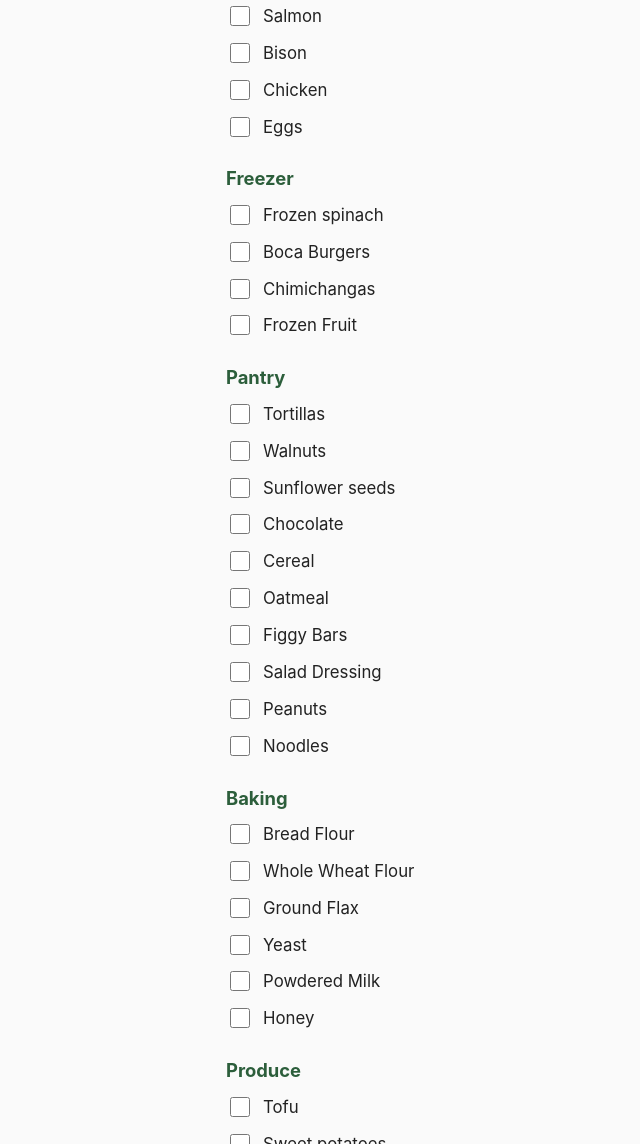
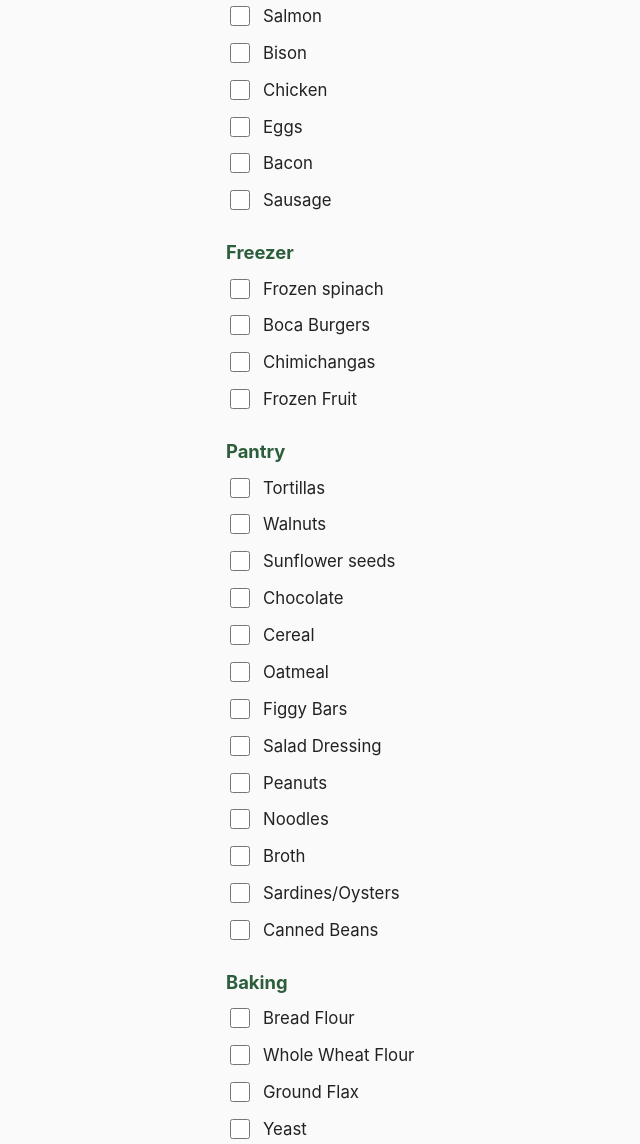
Before and after one commit to real-numbers/My-Recipes, a plain HTML site: page groceries.html in a window 1280 px wide. Shown: the part 580-1724 px from the top of the page, without its empty margins (114-754 px from the left). Drawn offline with Linux system fonts and the light colour scheme.

Commit message:
Update groceries.html

```diff
--- a/groceries.html
+++ b/groceries.html
@@ -75,6 +75,8 @@
     <li><label><input type="checkbox"><span>Bison</span></label></li>
     <li><label><input type="checkbox"><span>Chicken</span></label></li>
 	<li><label><input type="checkbox"><span>Eggs</span></label></li>
+	<li><label><input type="checkbox"><span>Bacon</span></label></li>
+	<li><label><input type="checkbox"><span>Sausage</span></label></li>
   </ul>
 
 <h2>Freezer</h2>
@@ -97,6 +99,9 @@
 	<li><label><input type="checkbox"><span>Salad Dressing</span></label></li>
 	<li><label><input type="checkbox"><span>Peanuts</span></label></li>
 	<li><label><input type="checkbox"><span>Noodles</span></label></li>
+	<li><label><input type="checkbox"><span>Broth</span></label></li>
+	<li><label><input type="checkbox"><span>Sardines/Oysters</span></label></li>
+	<li><label><input type="checkbox"><span>Canned Beans</span></label></li>
    </span></label></li>
   </ul>
 
```
